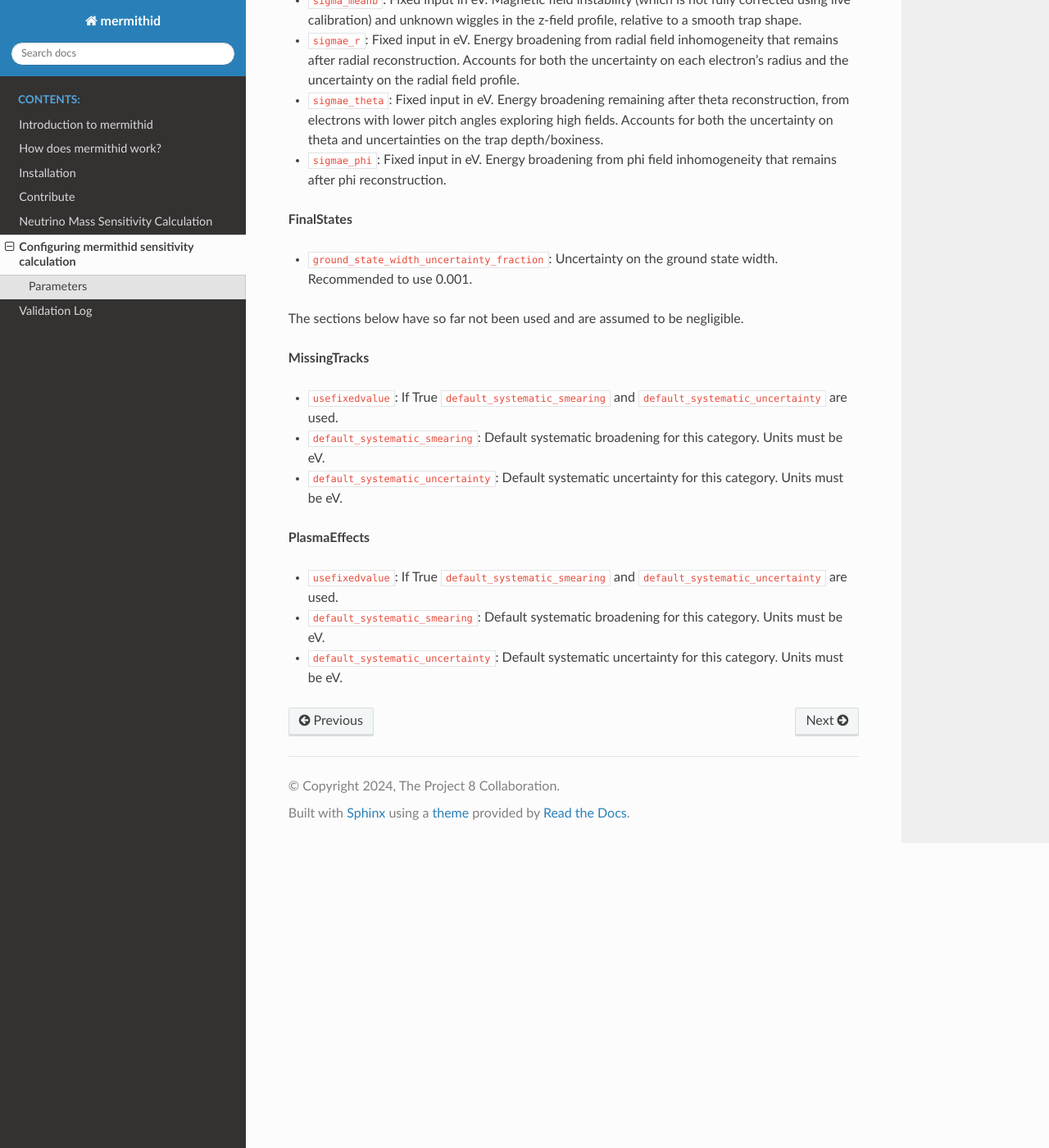
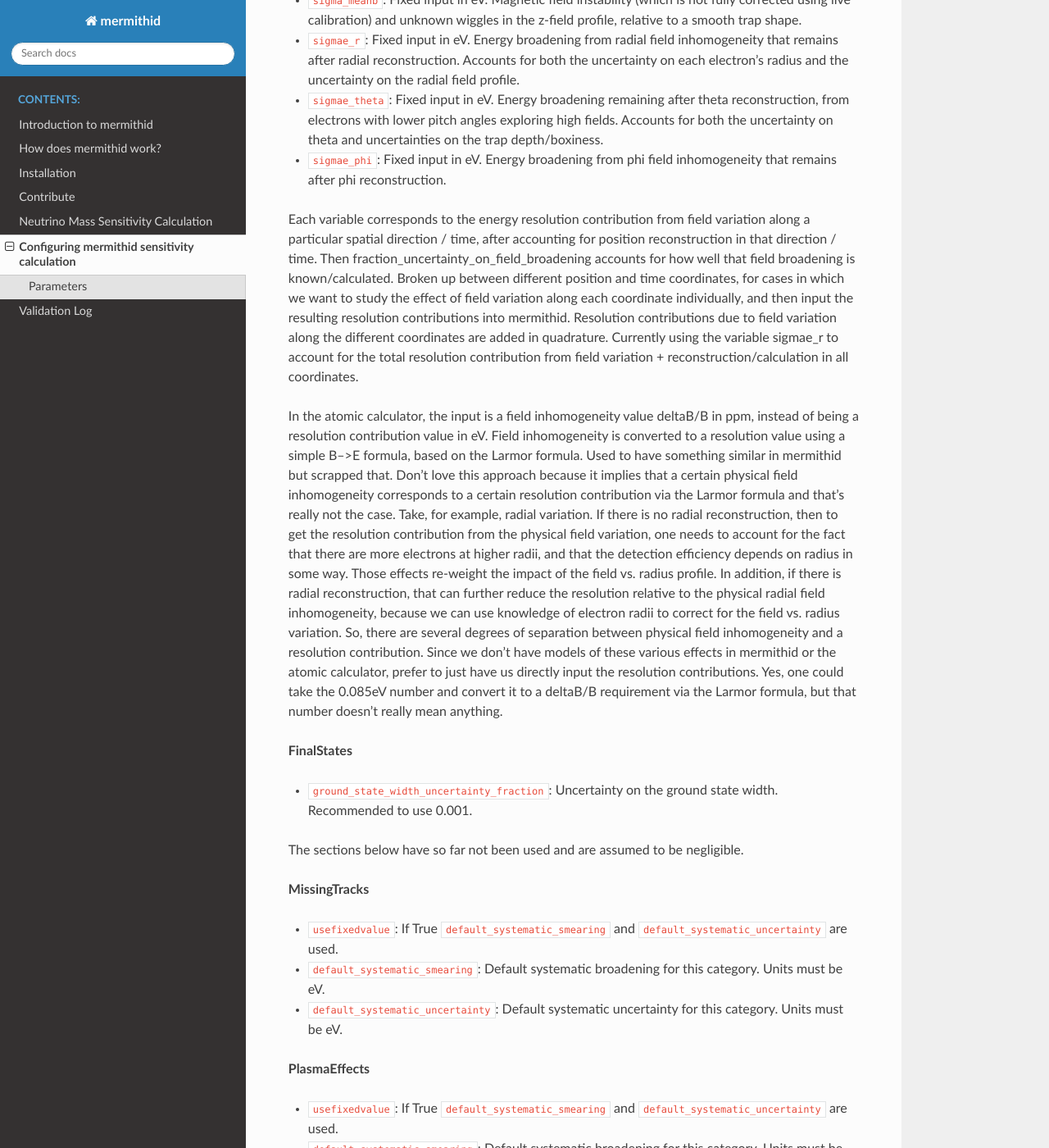
Before and after one commit to project8/mermithid, a Sphinx documentation site: the page built from documentation/sensitivity_configurable_parameters.rst, in a window 1280 px wide and 1400 px high, scrolled down 3658 px. Shown: the whole window at 82% size. Built offline with Sphinx 7.4.7 and the Read the Docs theme 3.1.0, drawn with Linux system fonts in a browser that asks for light colours.

Commit message:
Updated documentation regarding magnetic field sigma

```diff
--- a/documentation/sensitivity_configurable_parameters.rst
+++ b/documentation/sensitivity_configurable_parameters.rst
@@ -97,6 +97,14 @@ We use the CRLB for calculating the frequency resolution. The CRLB is calculated
 * ``sigmae_theta``: Fixed input in eV. Energy broadening remaining after theta reconstruction, from electrons with lower pitch angles exploring high fields. Accounts for both the uncertainty on theta and uncertainties on the trap depth/boxiness.
 * ``sigmae_phi``: Fixed input in eV. Energy broadening from phi field inhomogeneity that remains after phi reconstruction.
 
+Each variable corresponds to the energy resolution contribution from field variation along a particular spatial direction / time, after accounting for position reconstruction in that direction / time. Then fraction_uncertainty_on_field_broadening accounts for how well that field broadening is known/calculated.
+Broken up between different position and time coordinates, for cases in which we want to study the effect of field variation along each coordinate individually, and then input the resulting resolution contributions into mermithid. Resolution contributions due to field variation along the different coordinates are added in quadrature.
+Currently using the variable sigmae_r to account for the total resolution contribution from field variation + reconstruction/calculation in all coordinates.
+
+In the atomic calculator, the input is a field inhomogeneity value deltaB/B in ppm, instead of being a resolution contribution value in eV. Field inhomogeneity is converted to a resolution value using a simple B-->E formula, based on the Larmor formula. Used to have something similar in mermithid but scrapped that.
+Don't love this approach because it implies that a certain physical field inhomogeneity corresponds to a certain resolution contribution via the Larmor formula and that's really not the case. Take, for example, radial variation. If there is no radial reconstruction, then to get the resolution contribution from the physical field variation, one needs to account for the fact that there are more electrons at higher radii, and that the detection efficiency depends on radius in some way. Those effects re-weight the impact of the field vs. radius profile. In addition, if there is radial reconstruction, that can further reduce the resolution relative to the physical radial field inhomogeneity, because we can use knowledge of electron radii to correct for the field vs. radius variation. So, there are several degrees of separation between physical field inhomogeneity and a resolution contribution.
+Since we don't have models of these various effects in mermithid or the atomic calculator, prefer to just have us directly input the resolution contributions. Yes, one could take the 0.085eV number and convert it to a deltaB/B requirement via the Larmor formula, but that number doesn't really mean anything.
+
 **FinalStates**
 
 * ``ground_state_width_uncertainty_fraction``: Uncertainty on the ground state width. Recommended to use 0.001.
```
